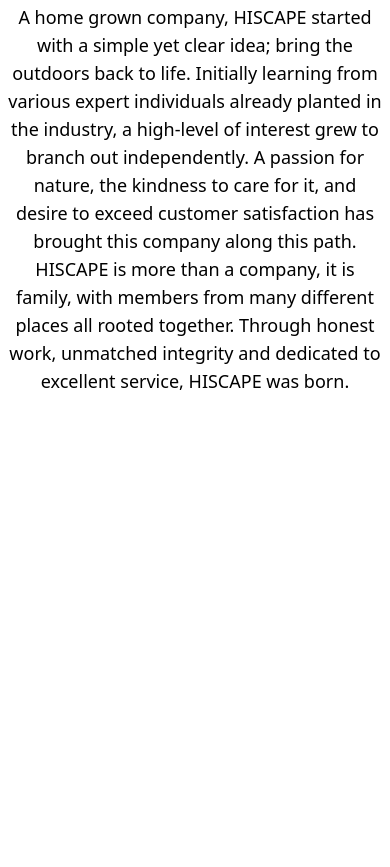
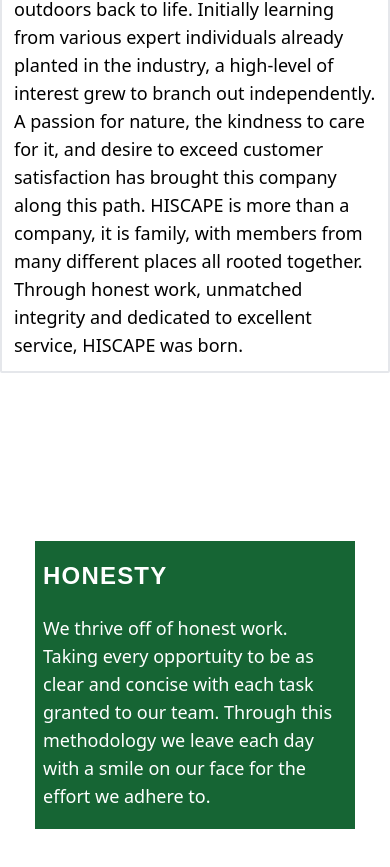
Before and after one commit to flor3z/hi-scape, a React (Create React App) app: page /about in a window 390 px wide. Shown: the part 1121-1988 px from the top of the page. Before the commit the page ends 1524 px from the top, so only its background shows below. Built offline with nearby package versions, Linux system fonts and the light colour scheme; what tailwindcss-animated would draw is missing.

Commit message:
cards with values added - figure out border responsiveness - footer made into global component

```diff
--- a/src/App.js
+++ b/src/App.js
@@ -4,6 +4,7 @@
 import Services from './components/pages/Services';
 import Contact from './components/pages/Contact';
 import Home from './components/pages/Home';
+import Footer from './components/Footer';
 
 function App() {
   return (
@@ -15,6 +16,7 @@
         <Route path="/services" element={<Services />} />
         <Route path="/contact" element={<Contact />} />
       </Routes>
+      <Footer />
     </div>
   );
 }
--- /dev/null
+++ b/src/components/Footer.js
@@ -0,0 +1,55 @@
+import React from 'react';
+import { animateScroll as scroll } from 'react-scroll';
+import {
+  FaCrown,
+  FaInstagram,
+  FaPhoneFlip,
+  FaEnvelope,
+  FaYoutube,
+} from 'react-icons/fa6';
+import { MdOutlineKeyboardDoubleArrowUp } from 'react-icons/md';
+
+function Footer() {
+  return (
+    <>
+      <div className="bg-gray-200 pt-4">
+        <div className="flex justify-between relative">
+          <div className="flex font-serif text-xl md:text-4xl text-neutral-500 m-2 drop-shadow-md">
+            <FaCrown className="text-yellow-400 mr-2" />
+            HISCAPE
+          </div>
+          <button
+            onClick={() => {
+              scroll.scrollToTop();
+            }}
+          >
+            <MdOutlineKeyboardDoubleArrowUp className="text-4xl hover:animate-bounce absolute right-2 top-4 cursor-pointer" />
+          </button>
+        </div>
+        <div className="flex flex-col items-center text-center font-serif pt-10 md:pt-36 flex-wrap mx-4">
+          <h2 className="text-neutral-500 text-lg md:text-2xl font-bold">
+            The Outdoor Space You Deserve
+          </h2>
+          <h4 className="text-neutral-400 pt-8">
+            Check out our content page to learn how to get in touch with us
+          </h4>
+        </div>
+        <div className="flex justify-center text-center text-white pt-14 md:pt-20 text-3xl md:text-4xl">
+          <FaInstagram className="mx-4 md:mx-14 bg-neutral-500 p-1 rounded-md hover:scale-110 transform translate duration-200 ease-in" />
+          <FaPhoneFlip className="mx-4 md:mx-14 bg-neutral-500 p-1 rounded-md hover:scale-110 transform translate duration-200 ease-in" />
+          <FaEnvelope className="mx-4 md:mx-14 bg-neutral-500 p-1 rounded-md hover:scale-110 transform translate duration-200 ease-in" />
+          <FaYoutube className="mx-4 md:mx-14 bg-neutral-500 p-1 rounded-md hover:scale-110 transform translate duration-200 ease-in" />
+        </div>
+        <svg xmlns="http://www.w3.org/2000/svg" viewBox="0 0 1440 320">
+          <path
+            fill="#273036"
+            fill-opacity="0.1"
+            d="M0,192L80,181.3C160,171,320,149,480,165.3C640,181,800,235,960,240C1120,245,1280,203,1360,181.3L1440,160L1440,320L1360,320C1280,320,1120,320,960,320C800,320,640,320,480,320C320,320,160,320,80,320L0,320Z"
+          ></path>
+        </svg>
+      </div>
+    </>
+  );
+}
+
+export default Footer;
--- a/src/components/pages/About.js
+++ b/src/components/pages/About.js
@@ -24,10 +24,10 @@
           </p>
         </div>
       </div>
-      <div className="flex flex-col items-center md:mx-auto md:flex md:flex-row md:justify-evenly md:flex-wrap text-center pt-20">
-        <div className="flex flex-col items-center md:w-96">
+      <div className="flex flex-col items-center md:mx-auto md:flex md:flex-row md:justify-evenly md:flex-wrap text-center pt-20 mb-10">
+        <div className="flex flex-col items-center w-80 md:w-96">
           <img
-            className="h-full w-full rounded-full shadow-2xl"
+            className="rounded-full shadow-2xl"
             alt="portrait"
             src={daniel}
           />
@@ -35,7 +35,7 @@
             Owner & Founder | Daniel Gough
           </h4>
         </div>
-        <div className="flex flex-col items-start md:w-96 ">
+        <div className="flex flex-col text-left md:w-96 border-solid border-[2px] p-1 rounded-sm">
           <h3 className="font-serif text-xl font-bold p-4">The Beginning</h3>
           <p className=" text-lg font-extralight p-2 md:pl-4">
             A home grown company, HISCAPE started with a simple yet clear idea;
@@ -50,6 +50,46 @@
           </p>
         </div>
       </div>
+      <div className="flex flex-col items-center sm:flex-wrap justify-center h-full sm:flex-row sm:justify-evenly pb-14 md:pb-36 bg-white shadow-xl">
+        <div className="flex flex-col  justify-evenly p-2  h-72 w-80 md:h-80 md:w-80 mt-32 text-left bg-green-800 text-white">
+          <h4 className="mb-3 text-2xl font-nunito font-semibold tracking-wider">
+            HONESTY
+          </h4>
+          <p className="font-extralight text-lg">
+            We thrive off of honest work. Taking every opportuity to be as clear
+            and concise with each task granted to our team. Through this
+            methodology we leave each day with a smile on our face for the
+            effort we adhere to.
+          </p>
+        </div>
+        <div className="border-solid bg-gray-400 w-60 h-[2px] sm:w-[2px] mt-28 sm:mt-28 sm:h-60"></div>
+        {/* <div className="border-s-2 px-36 border-e-2 mt-10  border-gray-400"> */}
+        <div className="shadow-md flex flex-col  justify-evenly p-2 h-72 w-80 md:h-80 md:w-80 mt-32 text-left bg-green-100 text-black">
+          <h4 className="mb-3  text-2xl font-nunito font-semibold tracking-wider">
+            INTEGRITY
+          </h4>
+          <p className="font-extralight text-lg">
+            We thrive off of honest work. Taking every opportuity to be as clear
+            and concise with each task granted to our team. Through this
+            methodology we leave each day with a smile on our face for the
+            effort we adhere to.
+          </p>
+        </div>
+        {/* </div> */}
+
+        <div className="border-solid bg-gray-400 w-60 h-[2px] sm:w-[2px] mt-28 sm:mt-28 sm:h-60"></div>
+        <div className="flex flex-col  justify-evenly  p-2  h-72 w-80 md:h-80 md:w-80 mt-32  text-left bg-green-950 text-white">
+          <h4 className="mb-3 text-2xl font-nunito font-semibold tracking-wider">
+            SERVICE
+          </h4>
+          <p className="font-extralight text-lg">
+            We thrive off of honest work. Taking every opportuity to be as clear
+            and concise with each task granted to our team. Through this
+            methodology we leave each day with a smile on our face for the
+            effort we adhere to.
+          </p>
+        </div>
+      </div>
     </>
   );
 }
--- a/src/components/pages/Home.js
+++ b/src/components/pages/Home.js
@@ -1,17 +1,9 @@
 import React from 'react';
 import logo from '../../assets/logo.png';
 import { AiOutlineWechat } from 'react-icons/ai';
-import { animateScroll as scroll } from 'react-scroll';
-import {
-  FaPersonDigging,
-  FaCheck,
-  FaCrown,
-  FaInstagram,
-  FaPhoneFlip,
-  FaEnvelope,
-  FaYoutube,
-} from 'react-icons/fa6';
-import { MdOutlineKeyboardDoubleArrowUp } from 'react-icons/md';
+
+import { FaPersonDigging, FaCheck } from 'react-icons/fa6';
+
 // continue with relative path for bg iamge
 
 function Home() {
@@ -59,7 +51,7 @@
           </p>
         </div>
       </div>
-      <div className="flex flex-col items-center sm:flex-wrap justify-center h-full sm:flex-row sm:justify-evenly bg-blend-overlay bg-gray-700 bg-cover bg-no-repeat pb-14 bg-center w-full bg-hedges">
+      <div className="flex flex-col items-center sm:flex-wrap justify-center h-full sm:flex-row sm:justify-evenly pb-14 md:pb-36 bg-blend-overlay bg-gray-700 bg-cover bg-no-repeat  bg-center w-full bg-hedges">
         <div className="flex flex-col items-center justify-evenly bg-white rounded-md shadow-lg h-56 w-80 md:h-80 md:w-80 mt-32 text-center transform transition duration-300  p-2">
           <div className="border-green-600 rounded-full border-solid border-[4px] p-3">
             <AiOutlineWechat className="text-green-600 h-6 w-6 md:h-12 md:w-12" />
@@ -102,42 +94,6 @@
           </p>
         </div>
       </div>
-      <div className="bg-gray-200 pt-4">
-        <div className="flex justify-between relative">
-          <div className="flex font-serif text-xl md:text-4xl text-neutral-500 m-2 drop-shadow-md">
-            <FaCrown className="text-yellow-400 mr-2" />
-            HISCAPE
-          </div>
-          <button
-            onClick={() => {
-              scroll.scrollToTop();
-            }}
-          >
-            <MdOutlineKeyboardDoubleArrowUp className="text-4xl hover:animate-bounce absolute right-2 top-4 cursor-pointer" />
-          </button>
-        </div>
-        <div className="flex flex-col items-center text-center font-serif pt-10 md:pt-20 flex-wrap mx-4">
-          <h2 className="text-neutral-500 text-lg md:text-2xl font-bold">
-            The Outdoor Space You Deserve
-          </h2>
-          <h4 className="text-neutral-400 pt-8">
-            Check out our content page to learn how to get in touch with us
-          </h4>
-        </div>
-        <div className="flex justify-center text-center text-white pt-14 md:pt-20 text-3xl md:text-4xl">
-          <FaInstagram className="mx-4 md:mx-14 bg-neutral-500 p-1 rounded-md hover:scale-110 transform translate duration-200 ease-in" />
-          <FaPhoneFlip className="mx-4 md:mx-14 bg-neutral-500 p-1 rounded-md hover:scale-110 transform translate duration-200 ease-in" />
-          <FaEnvelope className="mx-4 md:mx-14 bg-neutral-500 p-1 rounded-md hover:scale-110 transform translate duration-200 ease-in" />
-          <FaYoutube className="mx-4 md:mx-14 bg-neutral-500 p-1 rounded-md hover:scale-110 transform translate duration-200 ease-in" />
-        </div>
-        <svg xmlns="http://www.w3.org/2000/svg" viewBox="0 0 1440 320">
-          <path
-            fill="#273036"
-            fill-opacity="0.1"
-            d="M0,192L80,181.3C160,171,320,149,480,165.3C640,181,800,235,960,240C1120,245,1280,203,1360,181.3L1440,160L1440,320L1360,320C1280,320,1120,320,960,320C800,320,640,320,480,320C320,320,160,320,80,320L0,320Z"
-          ></path>
-        </svg>
-      </div>
     </>
   );
 }
```
